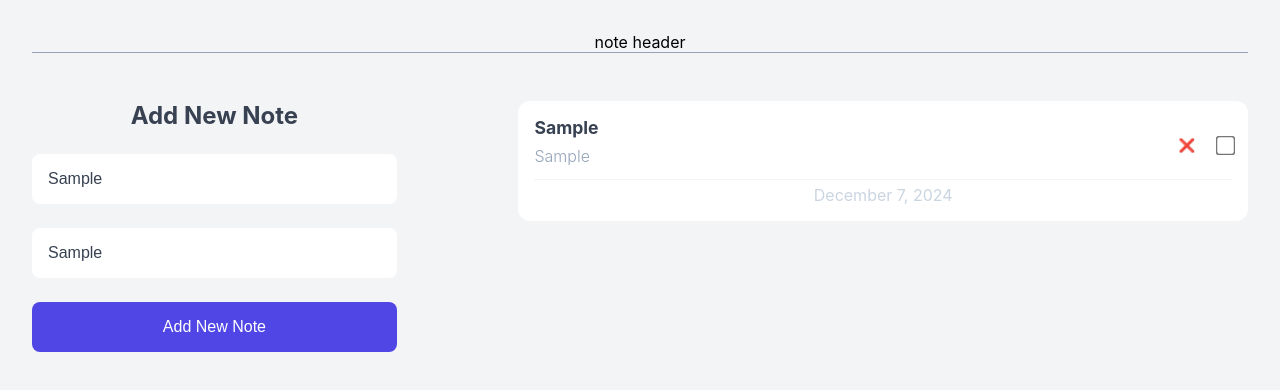
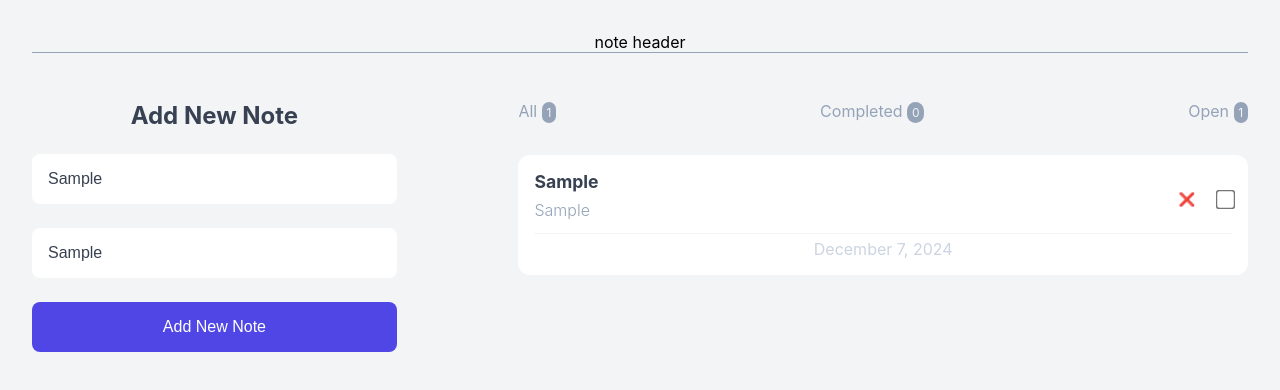
Before and after one commit to Aminrtp/Note-App, a React (Vite) app: page / in a window 1280 px wide. Both pictures are taken after typing "Sample", "Sample" into the empty fields and a click on the button "Add New Note". Shown: the top 390 px of the page. Built offline with nearby package versions, Linux system fonts and the light colour scheme.

Commit message:
making note status

```diff
--- a/src/App.jsx
+++ b/src/App.jsx
@@ -2,6 +2,8 @@ import { useState } from "react";
 import "./App.css";
 import AddNewNote from "./components/AddNewNote";
 import NoteList from "./components/NoteList";
+import NoteStatus from "./components/NoteStatus";
+
 function App() {
   const [notes, setNotes] = useState([]);
 
@@ -23,8 +25,6 @@ function App() {
     );
 
   }
-console.log(notes);
-
 
   return (
     <div className="container">
@@ -32,6 +32,7 @@ return (
       <div className="note-app">
         <AddNewNote handleAdd={handleAdd} />
         <div className="note-container">
+          <NoteStatus notes={notes}/>
           <NoteList
             notes={notes}
             handleComplete={handleComplete}
--- /dev/null
+++ b/src/components/Message.jsx
@@ -0,0 +1,11 @@
+import React from 'react'
+
+function Message({children}) {
+  return (
+    <div>
+        {children}
+    </div>
+  )
+}
+
+export default Message
--- /dev/null
+++ b/src/components/NoteStatus.jsx
@@ -0,0 +1,31 @@
+import React from 'react'
+import Message from './Message';
+
+function NoteStatus({ notes }) {
+    const allNotes = notes.length;
+    const completedNotes = notes.filter(n => n.completed === true).length;
+    const unCompletedNotes = allNotes - completedNotes;
+
+    if (!allNotes) return (
+        <Message>
+            💁‍♂️ No Notes has already been added.
+        </Message>
+    )
+    return (
+
+        <ul className='note-status'>
+            <li>
+                All <span>{allNotes}</span>
+            </li>
+            <li>
+                Completed <span>{completedNotes}</span>
+            </li>
+            <li>
+                Open <span>{unCompletedNotes}</span>
+            </li>
+        </ul>
+
+    )
+}
+
+export default NoteStatus
```
Lines whose indentation alone changed are shown as unchanged.
